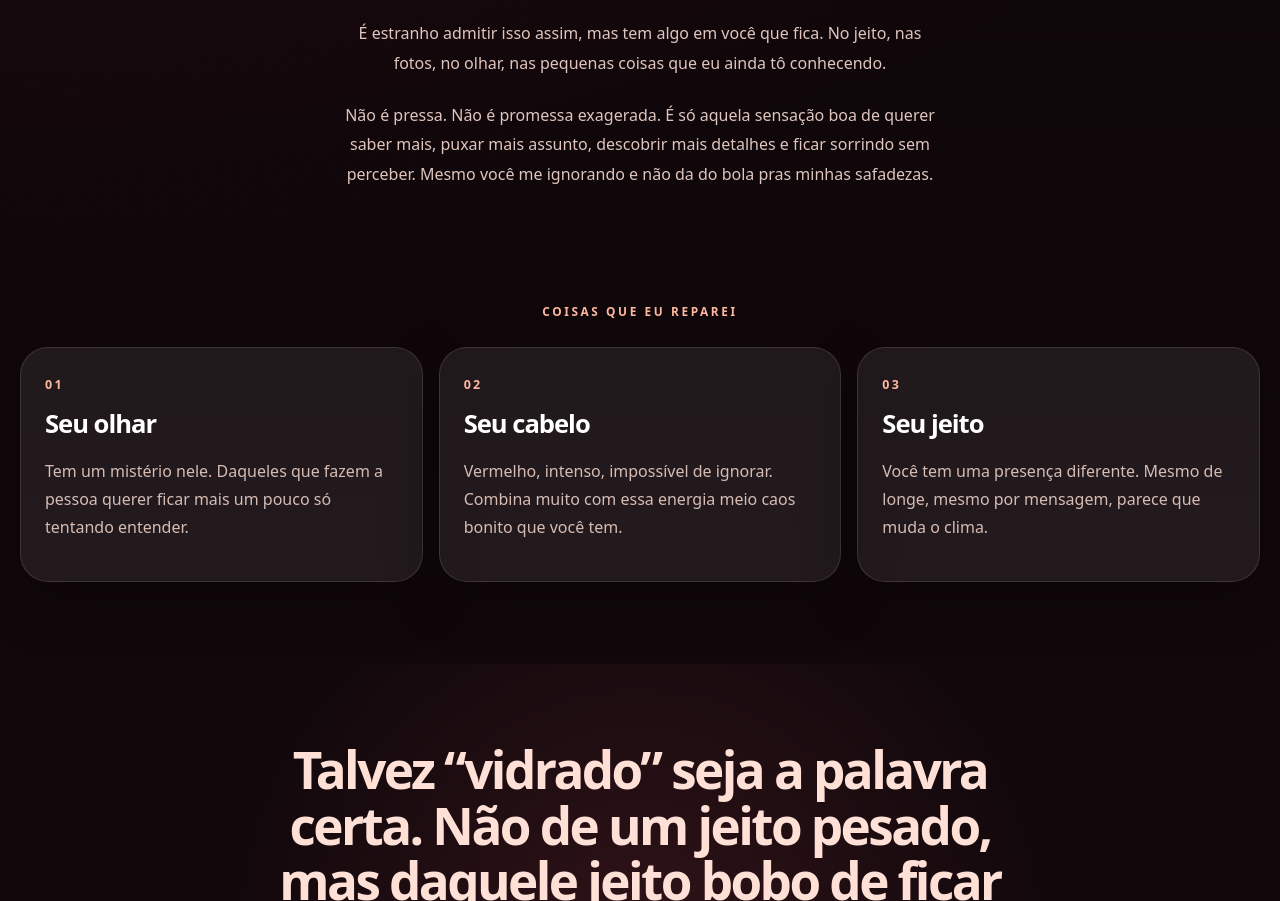
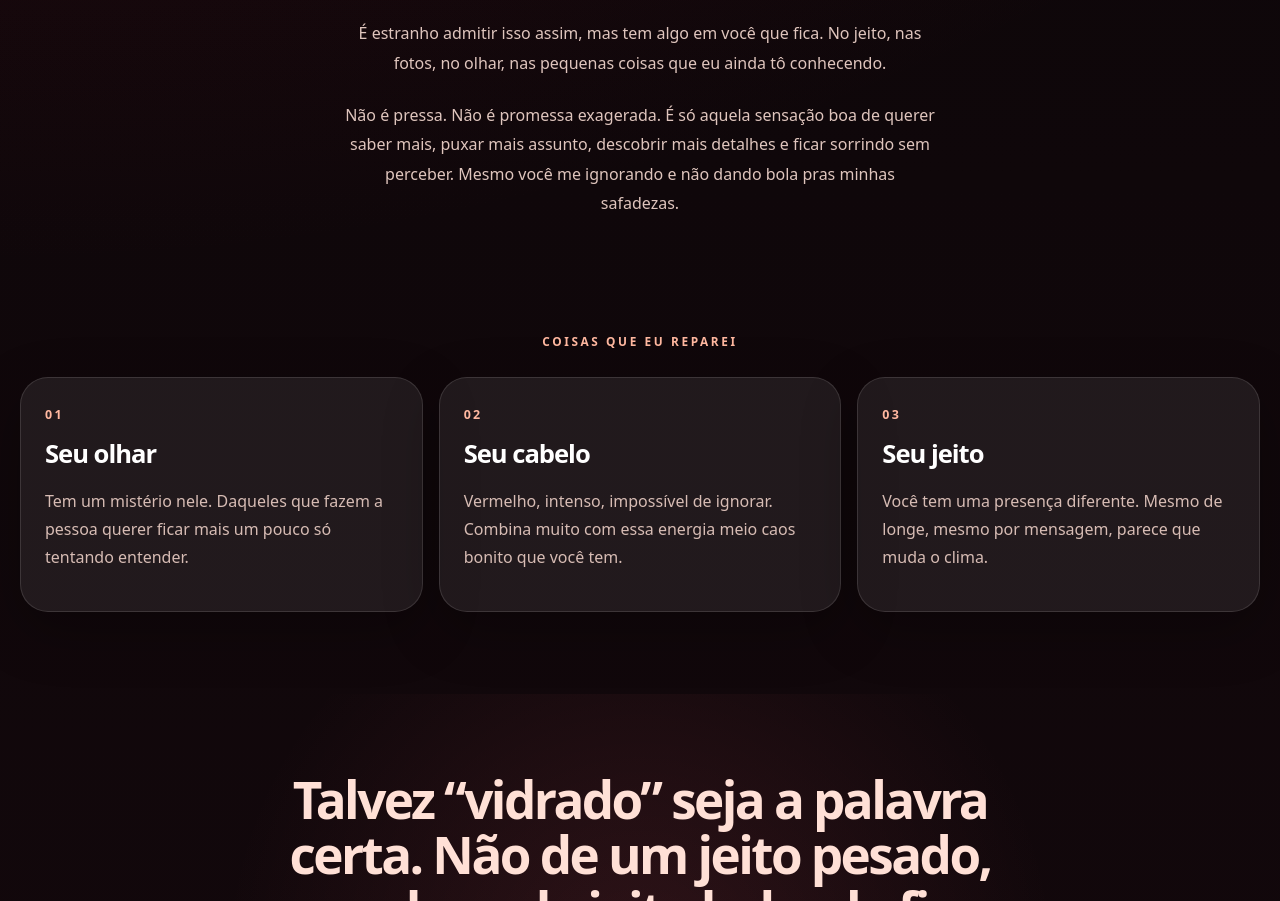
Before and after one commit to valentinodevboy/Site, a plain HTML site: page index.html in a window 1280 px wide. Shown: the part 2054-2955 px from the top of the page. Drawn offline with Linux system fonts and the light colour scheme.

Commit message:
Update index.html

```diff
--- a/index.html
+++ b/index.html
@@ -594,7 +594,7 @@
       <p>
         Não é pressa. Não é promessa exagerada. É só aquela sensação boa de querer
         saber mais, puxar mais assunto, descobrir mais detalhes e ficar sorrindo
-        sem perceber. Mesmo você me ignorando e não da do bola pras minhas safadezas.
+        sem perceber. Mesmo você me ignorando e não dando bola pras minhas safadezas.
       </p>
     </section>
 
```
